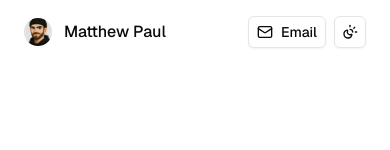
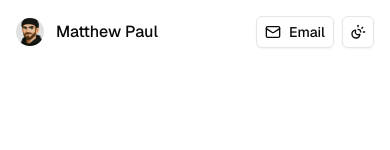
Before and after one commit to matthewcpaul/mcp-next, a Next.js app: page / in a window 390 px wide. Shown: the top 150 px of the page. Built offline with nearby package versions, Linux system fonts and the light colour scheme.

Commit message:
Update spacing

```diff
--- a/src/app/page.js
+++ b/src/app/page.js
@@ -9,7 +9,7 @@ export default function Home() {
   return (
     <div className="pb-18">
       <main className="flex flex-col">
-        <header className="sticky top-0 py-4 px-6 sm:px-12 lg:px-20 bg-background/85 backdrop-blur supports-[backdrop-filter]:bg-background/85 z-10">
+        <header className="sticky top-0 py-4 px-4 sm:px-12 lg:px-20 bg-background/85 backdrop-blur supports-[backdrop-filter]:bg-background/85 z-10">
           <div className="flex items-center justify-between w-full max-w-[62rem] mx-auto xl:max-w-[70rem]">
             <div className="flex items-center gap-3">
               <Image
@@ -25,7 +25,7 @@ export default function Home() {
             <ModeToggle />
           </div>
         </header>
-        <article className="flex flex-col px-6 mt-24 sm:px-12 lg:px-20 lg:mt-40">
+        <article className="flex flex-col px-4 mt-20 sm:px-12 lg:px-20 lg:mt-36">
           <div className="flex flex-col gap-16 max-w-[62rem] mx-auto lg:gap-32 xl:max-w-[70rem]">
             <section className="flex flex-col gap-8 lg:gap-14">
               <h1 className="text-2xl-small font-semibold tracking-tight lg:text-2xl">Product designer and design engineer specializing in designer, developer, and collaboration tools</h1>
```
